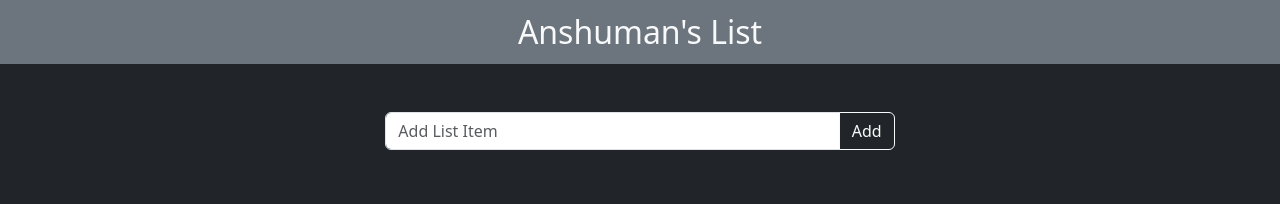
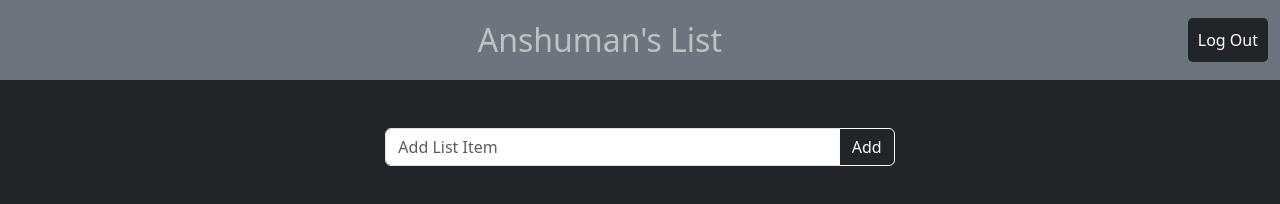
Before and after one commit to anshumansp/listNote, a website: page static/todo.html in a window 1280 px wide. Drawn offline with nearby package versions, Linux system fonts and the light colour scheme; no server answers.

Commit message:
added logout feature

```diff
--- a/controller/signup.js
+++ b/controller/signup.js
@@ -49,7 +49,10 @@ exports.post_signup = async (req, res, next) => {
         }
       );
 
-      res.cookie("jwt", token, { httpOnly: true, maxAge: 3600000 });
+      res.cookie("jwt", token, {
+        httpOnly: true,
+        expiresIn: new Date(Date.now() + 3600000),
+      });
       res.status(201).json({
         message: "Signed Up Successfully",
         token: token,
--- a/index.js
+++ b/index.js
@@ -31,6 +31,12 @@ app.post("/signup", signupController.post_signup);
 app.get("/login", loginController.get_login);
 app.post("/login", loginController.post_login);
 
+// Handling Logout Methods
+app.get('/logout', (req, res) => {
+  res.clearCookie('jwt');
+  res.redirect('/login');
+});
+
 // CRUD Operations with Todo list
 app.post("/todos", todoController.create_todo);
 app.get("/todos", todoController.get_all_todos);
--- a/static/todo.html
+++ b/static/todo.html
@@ -8,14 +8,32 @@
   <title>To Do List</title>
   <link href="https://cdn.jsdelivr.net/npm/bootstrap@5.3.0-alpha3/dist/css/bootstrap.min.css" rel="stylesheet"
     integrity="sha384-KK94CHFLLe+nY2dmCWGMq91rCGa5gtU4mk92HdvYe+M/SXH301p5ILy+dN9+nJOZ" crossorigin="anonymous">
+    <style>
+      .navbar-text {
+        flex: 1;
+        display: flex;
+        justify-content: center;
+      }
+
+      .logout-btn {
+        color: white;
+        font-size: 16px;
+        padding: 10px;
+        margin: auto;
+        border-radius: 5px;
+        text-decoration: none;
+      }
+    </style>
 </head>
 
 <body class="bg-dark">
   <header>
     <nav class="navbar navbar-expand-lg navbar-dark bg-secondary">
-      <div class="container-fluid d-flex justify-content-center text-light fs-2">
-        Anshuman's List
-      </div>
+      <div class="container-fluid">
+        <div class="navbar-text my-0 fs-2">
+          Anshuman's List
+        </div>
+        <a href="/logout" class="logout-btn bg-dark">Log Out</a>
       </div>
     </nav>
   </header>
```
